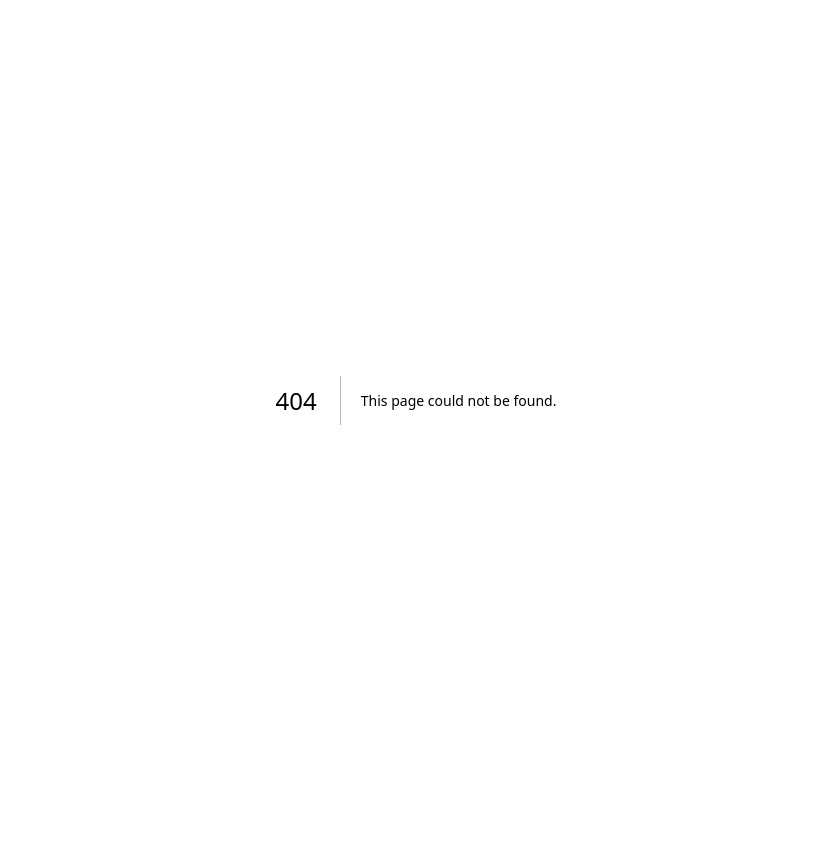
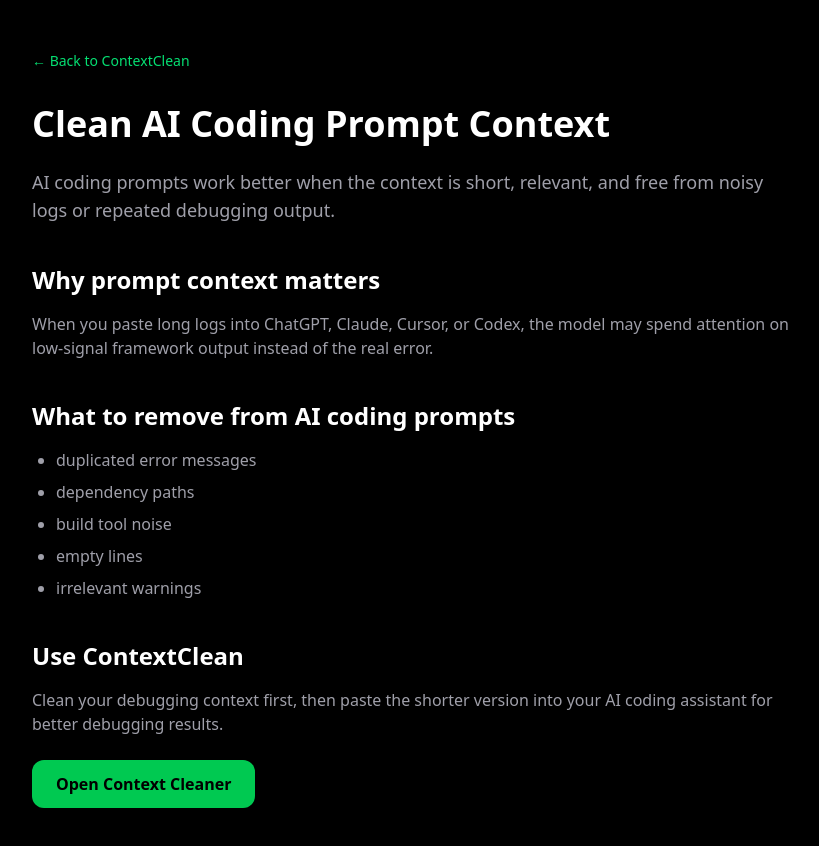
Before and after one commit to hyuchao25/contextclean, a Next.js app: page /clean-ai-coding-prompt-context in a window 1280 px wide. Before the commit this address had no page. Shown: the top 846 px of the page, without its empty margins (224-1043 px from the left). Before the commit the page ends 800 px from the top, so only its background shows below. Built offline with nearby package versions, Linux system fonts and the light colour scheme.

Commit message:
Add AI coding prompt context guide

```diff
--- /dev/null
+++ b/src/app/clean-ai-coding-prompt-context/page.tsx
@@ -0,0 +1,57 @@
+export default function CleanAICodingPromptContextPage() {
+  return (
+    <main className="min-h-screen bg-black px-6 py-12 text-white">
+      <article className="mx-auto max-w-3xl">
+        <a href="/" className="text-sm text-green-400 hover:text-green-300">
+          ← Back to ContextClean
+        </a>
+
+        <h1 className="mt-8 mb-6 text-4xl font-bold">
+          Clean AI Coding Prompt Context
+        </h1>
+
+        <p className="mb-6 text-lg text-zinc-400">
+          AI coding prompts work better when the context is short, relevant, and free
+          from noisy logs or repeated debugging output.
+        </p>
+
+        <h2 className="mt-10 mb-4 text-2xl font-bold">
+          Why prompt context matters
+        </h2>
+
+        <p className="mb-4 text-zinc-400">
+          When you paste long logs into ChatGPT, Claude, Cursor, or Codex, the model
+          may spend attention on low-signal framework output instead of the real error.
+        </p>
+
+        <h2 className="mt-10 mb-4 text-2xl font-bold">
+          What to remove from AI coding prompts
+        </h2>
+
+        <ul className="mb-6 list-disc space-y-2 pl-6 text-zinc-400">
+          <li>duplicated error messages</li>
+          <li>dependency paths</li>
+          <li>build tool noise</li>
+          <li>empty lines</li>
+          <li>irrelevant warnings</li>
+        </ul>
+
+        <h2 className="mt-10 mb-4 text-2xl font-bold">
+          Use ContextClean
+        </h2>
+
+        <p className="mb-6 text-zinc-400">
+          Clean your debugging context first, then paste the shorter version into your
+          AI coding assistant for better debugging results.
+        </p>
+
+        <a
+          href="/"
+          className="inline-block rounded-xl bg-green-500 px-6 py-3 font-bold text-black"
+        >
+          Open Context Cleaner
+        </a>
+      </article>
+    </main>
+  );
+}
--- a/src/app/page.tsx
+++ b/src/app/page.tsx
@@ -270,6 +270,17 @@
                 Prepare shorter error logs before pasting them into Cursor AI.
               </p>
             </a>
+            <a
+              href="/clean-ai-coding-prompt-context"
+              className="rounded-xl border border-zinc-800 p-4 text-zinc-300 hover:border-green-500 hover:text-white"
+            >
+              <h3 className="mb-2 font-bold text-white">
+                Clean AI Coding Prompt Context
+              </h3>
+              <p>
+                Shorten noisy debugging context before sending prompts to AI coding tools.
+              </p>
+            </a>
           </div>
 
         </section>
--- a/src/app/sitemap.ts
+++ b/src/app/sitemap.ts
@@ -92,5 +92,11 @@
       changeFrequency: "yearly",
       priority: 0.3,
     },
+    {
+      url: "https://www.contextclean.dev/clean-ai-coding-prompt-context",
+      lastModified: new Date(),
+      changeFrequency: "monthly",
+      priority: 0.8,
+    },
   ];
 }
```
